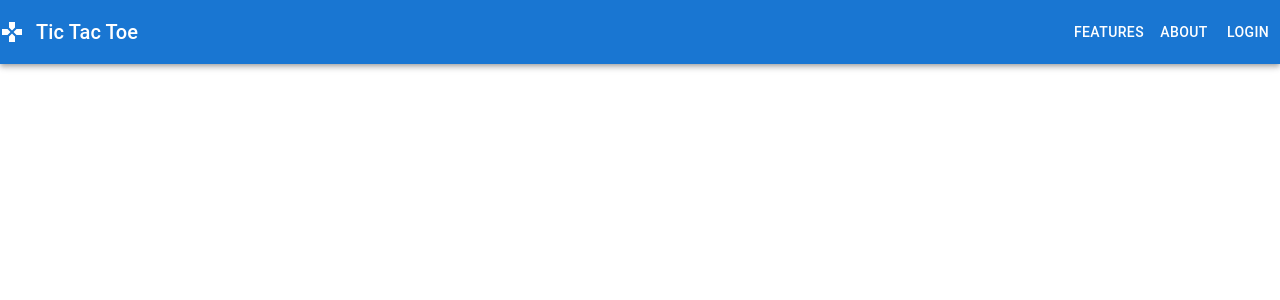
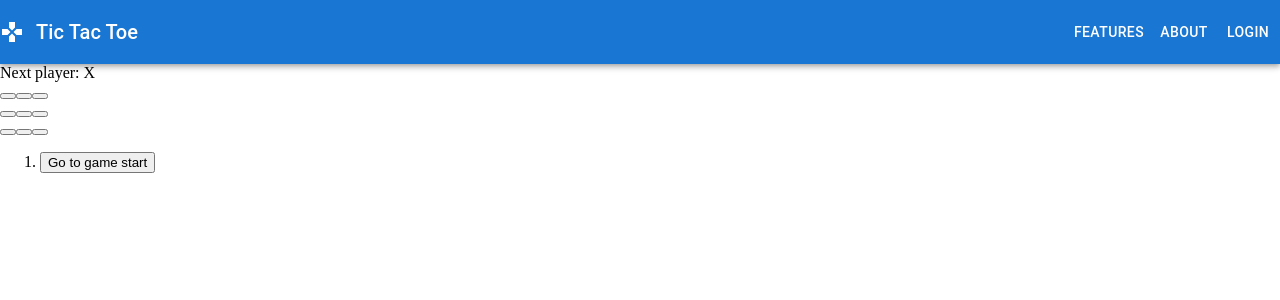
Before and after one commit to Domar95/tic-tac-toe, a React (Create React App) app in the folder client/: page / in a window 1280 px wide. Shown: the top 300 px of the page. Built offline with nearby package versions, Linux system fonts and the light colour scheme.

Commit message:
feat: add tic tac toe game
based on react tutorial: https://react.dev/learn/tutorial-tic-tac-toe

```diff
--- a/client/src/App.tsx
+++ b/client/src/App.tsx
@@ -1,9 +1,11 @@
 import { Navbar } from "./components/common";
+import Game from "./components/tic-tac-toe-game/Game";
 
 function App() {
   return (
     <div>
       <Navbar />
+      <Game />
     </div>
   );
 }
--- /dev/null
+++ b/client/src/components/tic-tac-toe-game/Game.tsx
@@ -0,0 +1,129 @@
+import { useState } from "react";
+
+export default function Game() {
+  const [history, setHistory] = useState([Array(9).fill(null)]);
+  const [currentMove, setCurrentMove] = useState(0);
+  const xIsNext = currentMove % 2 === 0;
+  const currentSquares = history[currentMove];
+
+  function handlePlay(nextSquares: string[]) {
+    const nextHistory = [...history.slice(0, currentMove + 1), nextSquares];
+    setHistory(nextHistory);
+    setCurrentMove(nextHistory.length - 1);
+  }
+
+  function jumpTo(nextMove: number) {
+    setCurrentMove(nextMove);
+  }
+
+  const moves = history.map((squares, move) => {
+    let description;
+    if (move > 0) {
+      description = `Go to move #${move}`;
+    } else {
+      description = "Go to game start";
+    }
+    return (
+      <li key={move}>
+        <button onClick={() => jumpTo(move)}>{description}</button>
+      </li>
+    );
+  });
+
+  return (
+    <div className="game">
+      <div className="game-board">
+        <Board xIsNext={xIsNext} squares={currentSquares} onPlay={handlePlay} />
+      </div>
+      <div className="game-info">
+        <ol>{moves}</ol>
+      </div>
+    </div>
+  );
+}
+
+function Square({
+  value,
+  onSquareClick,
+}: {
+  value: string;
+  onSquareClick: () => void;
+}) {
+  return <button onClick={onSquareClick}>{value}</button>;
+}
+
+function Board({
+  xIsNext,
+  squares,
+  onPlay,
+}: {
+  xIsNext: boolean;
+  squares: string[];
+  onPlay: (nextSquares: string[]) => void;
+}) {
+  function handleClick(index: number): void {
+    if (squares[index] || calculateWinner(squares)) {
+      return;
+    }
+    const nextSquares = squares.slice();
+    if (xIsNext) {
+      nextSquares[index] = "X";
+    } else {
+      nextSquares[index] = "O";
+    }
+    onPlay(nextSquares);
+  }
+
+  const winner = calculateWinner(squares);
+  let status;
+  if (winner) {
+    status = `Winner: ${winner}`;
+  } else {
+    status = `Next player: ${xIsNext ? "X" : "O"}`;
+  }
+
+  return (
+    <>
+      <div>{status}</div>
+      <div>
+        <Square value={squares[0]} onSquareClick={() => handleClick(0)} />
+        <Square value={squares[1]} onSquareClick={() => handleClick(1)} />
+        <Square value={squares[2]} onSquareClick={() => handleClick(2)} />
+      </div>
+      <div>
+        <Square value={squares[3]} onSquareClick={() => handleClick(3)} />
+        <Square value={squares[4]} onSquareClick={() => handleClick(4)} />
+        <Square value={squares[5]} onSquareClick={() => handleClick(5)} />
+      </div>
+      <div>
+        <Square value={squares[6]} onSquareClick={() => handleClick(6)} />
+        <Square value={squares[7]} onSquareClick={() => handleClick(7)} />
+        <Square value={squares[8]} onSquareClick={() => handleClick(8)} />
+      </div>
+    </>
+  );
+
+  function calculateWinner(squares: string[]): string | null {
+    const winningCombinations: number[][] = [
+      [0, 1, 2],
+      [3, 4, 5],
+      [6, 7, 8],
+      [0, 3, 6],
+      [1, 4, 7],
+      [2, 5, 8],
+      [0, 4, 8],
+      [2, 4, 6],
+    ];
+    for (let i = 0; i < winningCombinations.length; i++) {
+      const [a, b, c] = winningCombinations[i];
+      if (
+        squares[a] &&
+        squares[a] === squares[b] &&
+        squares[a] === squares[c]
+      ) {
+        return squares[a];
+      }
+    }
+    return null;
+  }
+}
```
